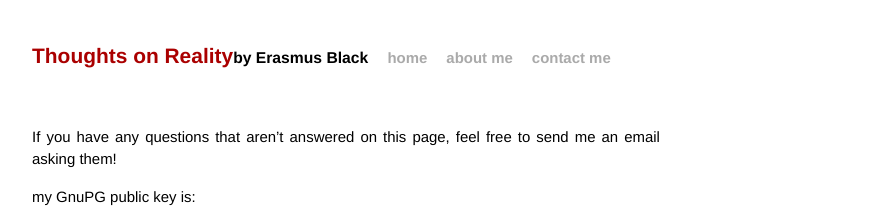
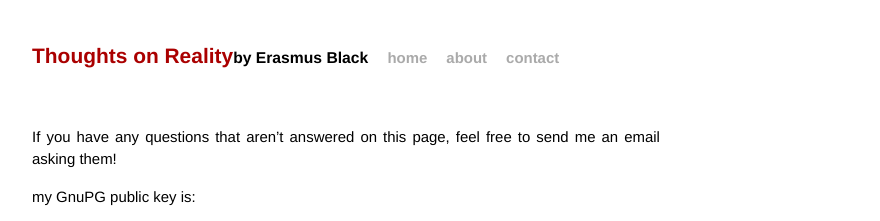
Before and after one commit to Yocer/yocer.github.com, a Jekyll site: the page built from about/index.md, in a window 1280 px wide. Shown: the top 221 px of the page, without its empty margins (294-1174 px from the left). Built offline with Jekyll 4.4.1, drawn with Linux system fonts in a browser that asks for light colours.

Commit message:
fix contact me link

```diff
--- a/_layouts/default.html
+++ b/_layouts/default.html
@@ -20,8 +20,8 @@
             <div class="header">
               <h1 class="title"><a href="/">{{ site.name }}</a><small>by {{ site.author }}</small></h1>
               <a class="extra" href="/">home</a>
-              <a class="extra" href="/about">about me</a>
-              <a class="extra" href="mailto:erasmus.black.88@gmail.com">contact me</a>
+              <a class="extra" href="/about">about</a>
+              <a class="extra" href="mailto:erasmus.black.88+blog@gmail.com">contact</a>
             </div>
 
                 {{ content }}
```
